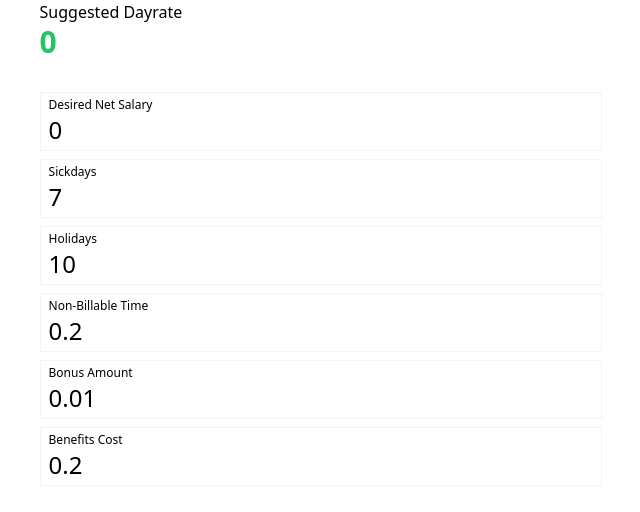
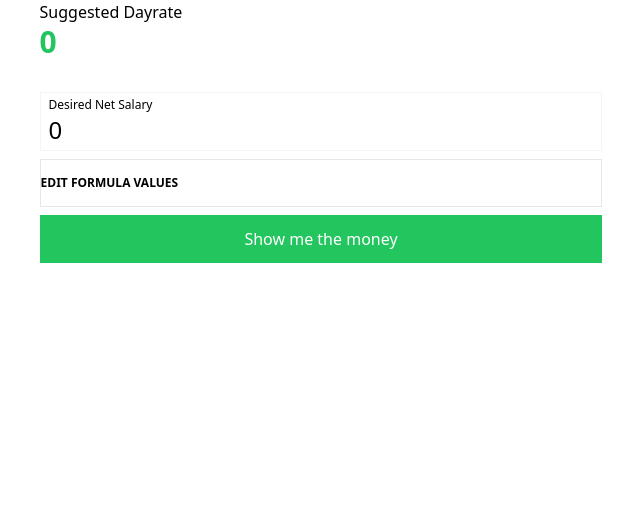
Before and after one commit to jssee/dayrate, a Next.js app: page / in a window 1280 px wide. Shown: the top 512 px of the page, without its empty margins (319-959 px from the left). Built offline with nearby package versions, Linux system fonts and the light colour scheme.

Commit message:
feat: add accordion

```diff
--- a/package.json
+++ b/package.json
@@ -8,6 +8,7 @@
     "lint": "next lint"
   },
   "dependencies": {
+    "@radix-ui/react-accordion": "^0.1.6",
     "next": "^12.1.2",
     "react": "^18.0.0",
     "react-dom": "^18.0.0"
--- a/pages/index.tsx
+++ b/pages/index.tsx
@@ -1,5 +1,6 @@
 import { NextPage } from "next";
-import { useReducer } from "react";
+import { useReducer, useState } from "react";
+import * as Accordion from "@radix-ui/react-accordion";
 
 import { targetSalary, workingDays } from "../utils/formulas";
 import Input from "../components/input";
@@ -21,28 +22,34 @@ function reducer(state: any, { field, value }: any) {
 }
 
 export default function Home(): React.ReactElement<NextPage> {
+  const [dayrate, setDayrate] = useState(0);
   const [state, dispatch] = useReducer(reducer, initialState);
   const { net, sickdays, holidays, nonBillableTime, bonus, benefits } = state;
 
   const handleChange = (e: any) => {
     dispatch({
       field: e.target.name,
-      value: parseFloat(e.target.value),
+      value: parseFloat(e.target.value) || 0,
     });
+  };
+
+  const handleSubmit = (e: any) => {
+    e.preventDefault();
+    setDayrate(
+      Math.round(
+        targetSalary(net, bonus, benefits) /
+          workingDays(holidays, sickdays, nonBillableTime)
+      )
+    );
   };
 
   return (
     <main className="mx-auto max-w-prose px-4">
       <div className="mb-8">
         <h1 className="font-xl font-medium">Suggested Dayrate</h1>
-        <output className="text-3xl font-bold text-green-500">
-          {Math.round(
-            targetSalary(net, bonus, benefits) /
-              workingDays(holidays, sickdays, nonBillableTime)
-          )}
-        </output>
+        <output className="text-3xl font-bold text-green-500">{dayrate}</output>
       </div>
-      <output hidden={true}>
+      <output hidden>
         Gross Salary: {targetSalary(net, bonus, benefits)}
         <br />
         Working days: {workingDays(holidays, sickdays, nonBillableTime)}
@@ -61,14 +68,23 @@ export default function Home(): React.ReactElement<NextPage> {
         )}
       </output>
       <div>
-        <form className="space-y-2">
+        <form onSubmit={handleSubmit} className="space-y-2">
           <Input
             value={net}
             name="net"
-            type="number"
+            type="text"
+            inputmode="numeric"
+            pattern="^[0-9]*$"
             label="Desired Net Salary"
             onChange={handleChange}
           />
+          <Accordion.Root type="single" collapsible={true}>
+            <Accordion.Item value="foo">
+              <Accordion.Header className="border h-12 flex items-center">
+                <Accordion.Trigger className="font-bold uppercase text-xs">Edit Formula Values</Accordion.Trigger>
+              </Accordion.Header>
+              <Accordion.Content>
+                <div className="space-y-2">
                   <Input
                     value={sickdays}
                     name="sickdays"
@@ -104,6 +120,16 @@ export default function Home(): React.ReactElement<NextPage> {
                     label="Benefits Cost"
                     onChange={handleChange}
                   />
+                </div>
+              </Accordion.Content>
+            </Accordion.Item>
+          </Accordion.Root>
+          <button
+            type="submit"
+            className="inline-flex h-12 w-full items-center justify-center bg-green-500 py-2 px-4 text-white"
+          >
+            Show me the money
+          </button>
         </form>
       </div>
     </main>
```
Also changed, not shown: 1 other file (tests, documents, lock files or other folders). Lines whose indentation alone changed are shown as unchanged.
